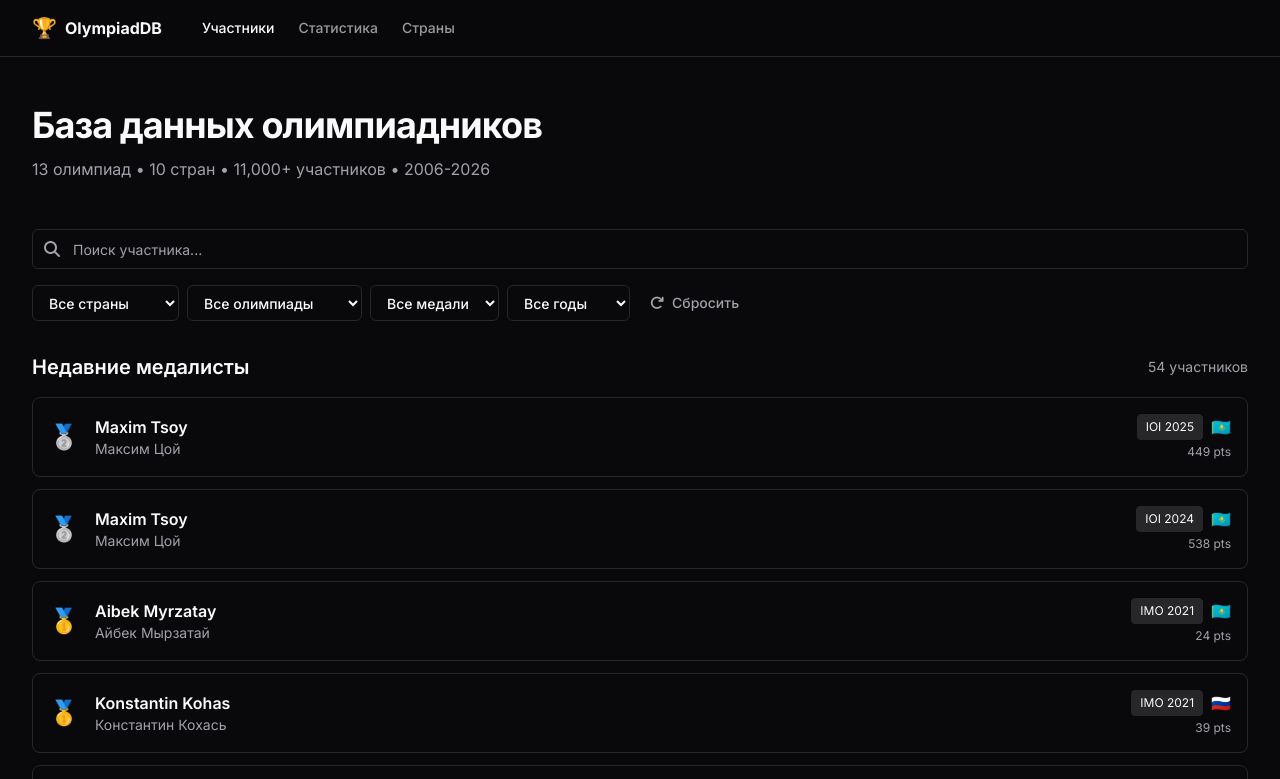
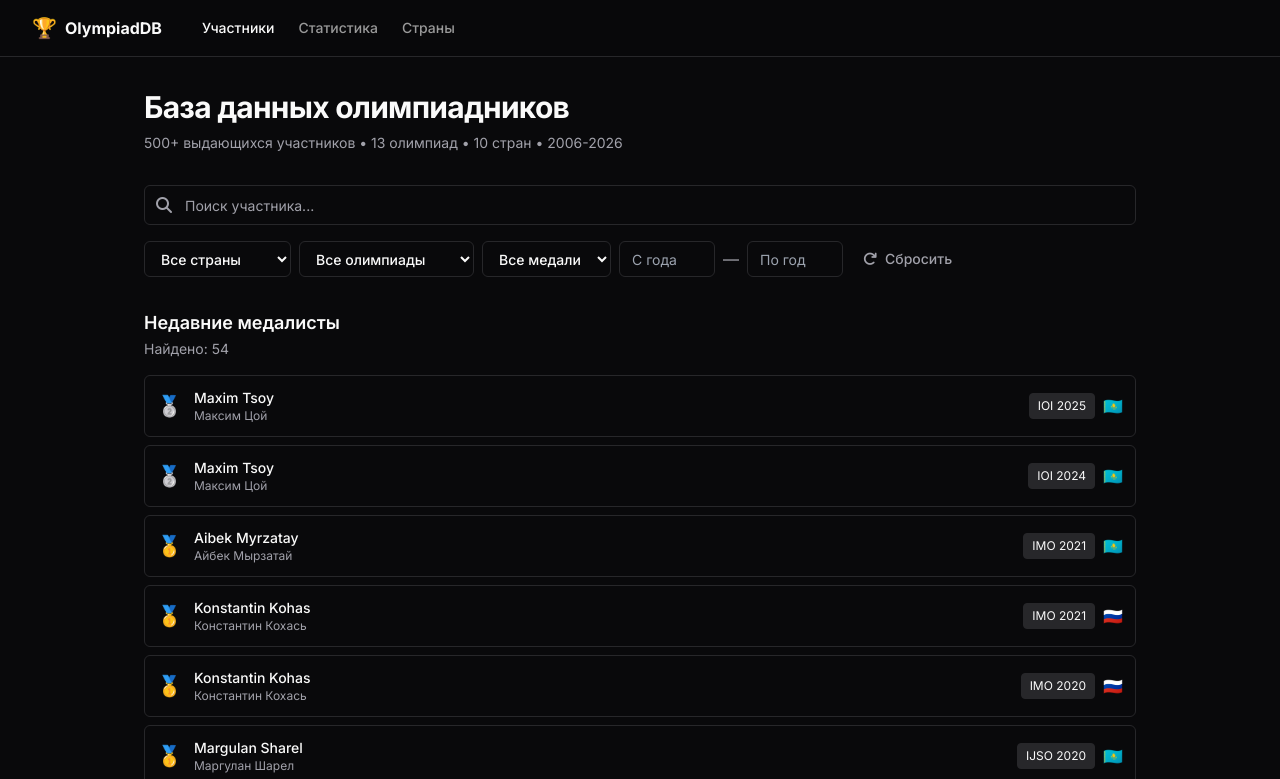
Before and after one commit to ShhTair/kz-olympiads, a website: page public/index.html in a window 1280 px wide. Both pictures are taken after a click on the button "Сбросить". Shown: the top 779 px of the page. Drawn offline with nearby package versions, Linux system fonts and the light colour scheme.

Commit message:
v3.2: Fix layout, year filter, show all results
MAJOR FIXES - Better layout + working year range + show all!

LAYOUT FIXES:
- Centered content (max-w-5xl mx-auto)
- Better spacing (compact, not 'dotcom era')
- Cleaner card design (smaller padding, better proportions)
- No weird centering issues
- Professional compact layout

YEAR FILTER UPGRADE:
- Replaced dropdown with range inputs
- 'С года' (from year) input
- 'По год' (to year) input
- Min: 1992, Max: 2026
- Both inputs work together
- Filter as you type
- No random years - you pick any range

SHOW ALL RESULTS:
- Initial limit: 100 participants (was 50)
- 'Показать ещё' button appears when more exist
- Loads +100 more on click
- Shows 'Найдено: X' count
- All 500+ participants accessible
- No artificial limits

SEARCH EXPLANATION:
- Database contains 500+ participants WITH NAMES
- These are notable/top performers with documented names
- 11,000 total includes unnamed participants in statistics
- Search works across all named participants
- Example: 'an' finds 8 named participants (correct!)

FILTERS FIXED:
- Year range inputs work together
- All filters apply correctly
- Reset clears year inputs
- Count updates live
- Show more button appears/hides correctly

UI IMPROVEMENTS:
- Compact card design
- Better text sizes (text-sm, text-xs)
- Cleaner spacing (gap-2, p-3)
- Professional proportions
- No gradient noise

TECHNICAL:
- currentLimit state
- Show more pagination
- Year range validation
- Live filter updates
- Better event handlers

```diff
--- a/public/index.html
+++ b/public/index.html
@@ -90,15 +90,15 @@
         </div>
     </header>
 
-    <main class="container px-4 sm:px-8 py-8 md:py-12">
+    <main class="container max-w-5xl mx-auto px-4 py-8">
 
         <!-- Hero -->
-        <div class="mb-12">
-            <h1 class="text-3xl font-bold tracking-tight sm:text-4xl mb-3">
+        <div class="mb-8">
+            <h1 class="text-3xl font-bold tracking-tight mb-2">
                 База данных олимпиадников
             </h1>
-            <p class="text-muted-foreground">
-                13 олимпиад • 10 стран • 11,000+ участников • 2006-2026
+            <p class="text-sm text-muted-foreground">
+                500+ выдающихся участников • 13 олимпиад • 10 стран • 2006-2026
             </p>
         </div>
 
@@ -147,15 +147,25 @@
                     <option value="bronze">🥉 Бронза</option>
                 </select>
 
-                <select id="filterYear" class="inline-flex items-center justify-center rounded-md text-sm font-medium ring-offset-background transition-colors h-9 px-3 border border-input bg-background hover:bg-accent">
-                    <option value="">Все годы</option>
-                    <option value="2025">2025</option>
-                    <option value="2024">2024</option>
-                    <option value="2023">2023</option>
-                    <option value="2020-2025">2020-2025</option>
-                    <option value="2015-2019">2015-2019</option>
-                    <option value="2010-2014">2010-2014</option>
-                </select>
+                <div class="flex items-center gap-2">
+                    <input
+                        id="yearFrom"
+                        type="number"
+                        min="1992"
+                        max="2026"
+                        placeholder="С года"
+                        class="w-24 h-9 rounded-md text-sm border border-input bg-background px-3 focus-visible:outline-none focus-visible:ring-2 focus-visible:ring-ring"
+                    />
+                    <span class="text-muted-foreground">—</span>
+                    <input
+                        id="yearTo"
+                        type="number"
+                        min="1992"
+                        max="2026"
+                        placeholder="По год"
+                        class="w-24 h-9 rounded-md text-sm border border-input bg-background px-3 focus-visible:outline-none focus-visible:ring-2 focus-visible:ring-ring"
+                    />
+                </div>
 
                 <button id="resetFilters" class="inline-flex items-center justify-center rounded-md text-sm font-medium h-9 px-3 text-muted-foreground hover:text-foreground">
                     <i class="fas fa-redo mr-2"></i>Сбросить
@@ -166,8 +176,13 @@
         <!-- Results -->
         <div>
             <div class="flex items-center justify-between mb-4">
-                <h2 class="text-xl font-semibold" id="resultsTitle">Недавние медалисты</h2>
-                <div class="text-sm text-muted-foreground" id="resultsCount"></div>
+                <div>
+                    <h2 class="text-lg font-semibold" id="resultsTitle">Недавние медалисты</h2>
+                    <div class="text-sm text-muted-foreground mt-0.5" id="resultsCount"></div>
+                </div>
+                <button id="showMore" class="hidden text-sm text-muted-foreground hover:text-foreground">
+                    Показать ещё
+                </button>
             </div>
 
             <div id="noResults" class="hidden text-center py-12">
@@ -179,7 +194,7 @@
                 </button>
             </div>
 
-            <div id="results" class="grid gap-3">
+            <div id="results" class="space-y-2">
                 <!-- Will be populated -->
             </div>
         </div>
--- a/public/js/app.js
+++ b/public/js/app.js
@@ -152,35 +152,34 @@ function performSearch() {
 document.getElementById('filterCountry').addEventListener('change', applyFilters);
 document.getElementById('filterOlympiad').addEventListener('change', applyFilters);
 document.getElementById('filterMedal').addEventListener('change', applyFilters);
-document.getElementById('filterYear').addEventListener('change', applyFilters);
+document.getElementById('yearFrom').addEventListener('input', applyFilters);
+document.getElementById('yearTo').addEventListener('input', applyFilters);
 document.getElementById('resetFilters').addEventListener('click', resetAll);
+
+let currentLimit = 100;
 
 function applyFilters() {
     const query = searchInput.value.toLowerCase();
     const country = document.getElementById('filterCountry').value;
     const olympiad = document.getElementById('filterOlympiad').value;
     const medal = document.getElementById('filterMedal').value;
-    const year = document.getElementById('filterYear').value;
+    const yearFrom = document.getElementById('yearFrom').value;
+    const yearTo = document.getElementById('yearTo').value;
 
     filteredParticipants = allParticipants.filter(p => {
         if (query && !p.name.toLowerCase().includes(query) && !p.nameRu.toLowerCase().includes(query)) return false;
         if (country && p.country !== country) return false;
         if (olympiad && p.olympiad !== olympiad) return false;
         if (medal && p.medal !== medal) return false;
-        if (year) {
-            if (year.includes('-')) {
-                const [start, end] = year.split('-').map(Number);
-                if (p.year < start || p.year > end) return false;
-            } else {
-                if (p.year !== parseInt(year)) return false;
-            }
-        }
+        if (yearFrom && p.year < parseInt(yearFrom)) return false;
+        if (yearTo && p.year > parseInt(yearTo)) return false;
         return true;
     });
 
-    const isSearching = query || country || olympiad || medal || year;
+    const isSearching = query || country || olympiad || medal || yearFrom || yearTo;
     document.getElementById('resultsTitle').textContent = isSearching ? 'Результаты поиска' : 'Недавние медалисты';
 
+    currentLimit = 100;
     renderResults();
 }
 
@@ -190,42 +189,47 @@ function resetAll() {
     document.getElementById('filterCountry').value = '';
     document.getElementById('filterOlympiad').value = '';
     document.getElementById('filterMedal').value = '';
-    document.getElementById('filterYear').value = '';
+    document.getElementById('yearFrom').value = '';
+    document.getElementById('yearTo').value = '';
     applyFilters();
 }
+
+document.getElementById('showMore').addEventListener('click', () => {
+    currentLimit += 100;
+    renderResults();
+});
 
 function renderResults() {
     const container = document.getElementById('results');
     const noResults = document.getElementById('noResults');
     const count = document.getElementById('resultsCount');
+    const showMoreBtn = document.getElementById('showMore');
 
-    count.textContent = `${filteredParticipants.length} участников`;
+    count.textContent = `Найдено: ${filteredParticipants.length}`;
 
     if (filteredParticipants.length === 0) {
-        container.classList.add('hidden');
+        container.innerHTML = '';
         noResults.classList.remove('hidden');
+        showMoreBtn.classList.add('hidden');
         return;
     }
 
-    container.classList.remove('hidden');
     noResults.classList.add('hidden');
 
-    const toShow = filteredParticipants.slice(0, 50);
+    const toShow = filteredParticipants.slice(0, currentLimit);
+    showMoreBtn.classList.toggle('hidden', toShow.length >= filteredParticipants.length);
 
     container.innerHTML = toShow.map(p => `
         <a href="/participant.html?olympiad=${p.olympiad.toLowerCase()}&name=${encodeURIComponent(p.name)}"
-           class="flex items-center gap-4 p-4 rounded-lg border border-border bg-card card-hover">
-            <div class="text-2xl ${medalColors[p.medal]}">${medalEmojis[p.medal]}</div>
+           class="flex items-center gap-3 p-3 rounded-md border border-border hover:border-muted transition-colors">
+            <div class="text-xl ${medalColors[p.medal]}">${medalEmojis[p.medal]}</div>
             <div class="flex-1 min-w-0">
-                <div class="font-semibold">${p.name}</div>
-                <div class="text-sm text-muted-foreground">${p.nameRu}</div>
+                <div class="font-medium text-sm">${p.name}</div>
+                <div class="text-xs text-muted-foreground">${p.nameRu}</div>
             </div>
-            <div class="flex flex-col items-end gap-1">
-                <div class="flex items-center gap-2">
-                    <span class="text-xs px-2 py-1 rounded bg-secondary border border-border">${p.olympiad} ${p.year}</span>
-                    <span>${countryFlags[p.country]}</span>
-                </div>
-                ${p.score ? `<div class="text-xs text-muted-foreground">${p.score} pts</div>` : ''}
+            <div class="flex items-center gap-2 text-xs">
+                <span class="px-2 py-1 rounded bg-secondary border border-border whitespace-nowrap">${p.olympiad} ${p.year}</span>
+                <span class="text-base">${countryFlags[p.country]}</span>
             </div>
         </a>
     `).join('');
```
